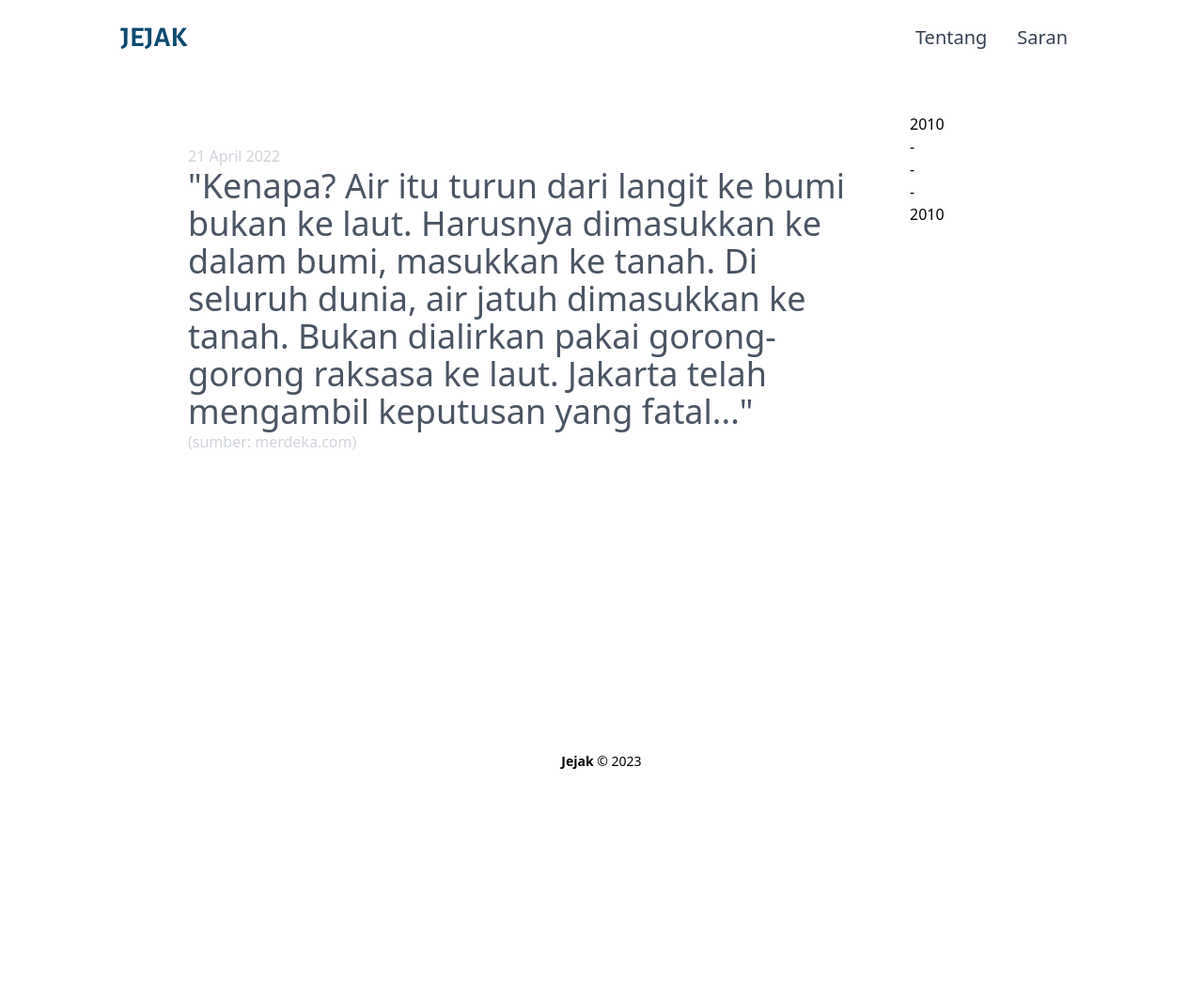
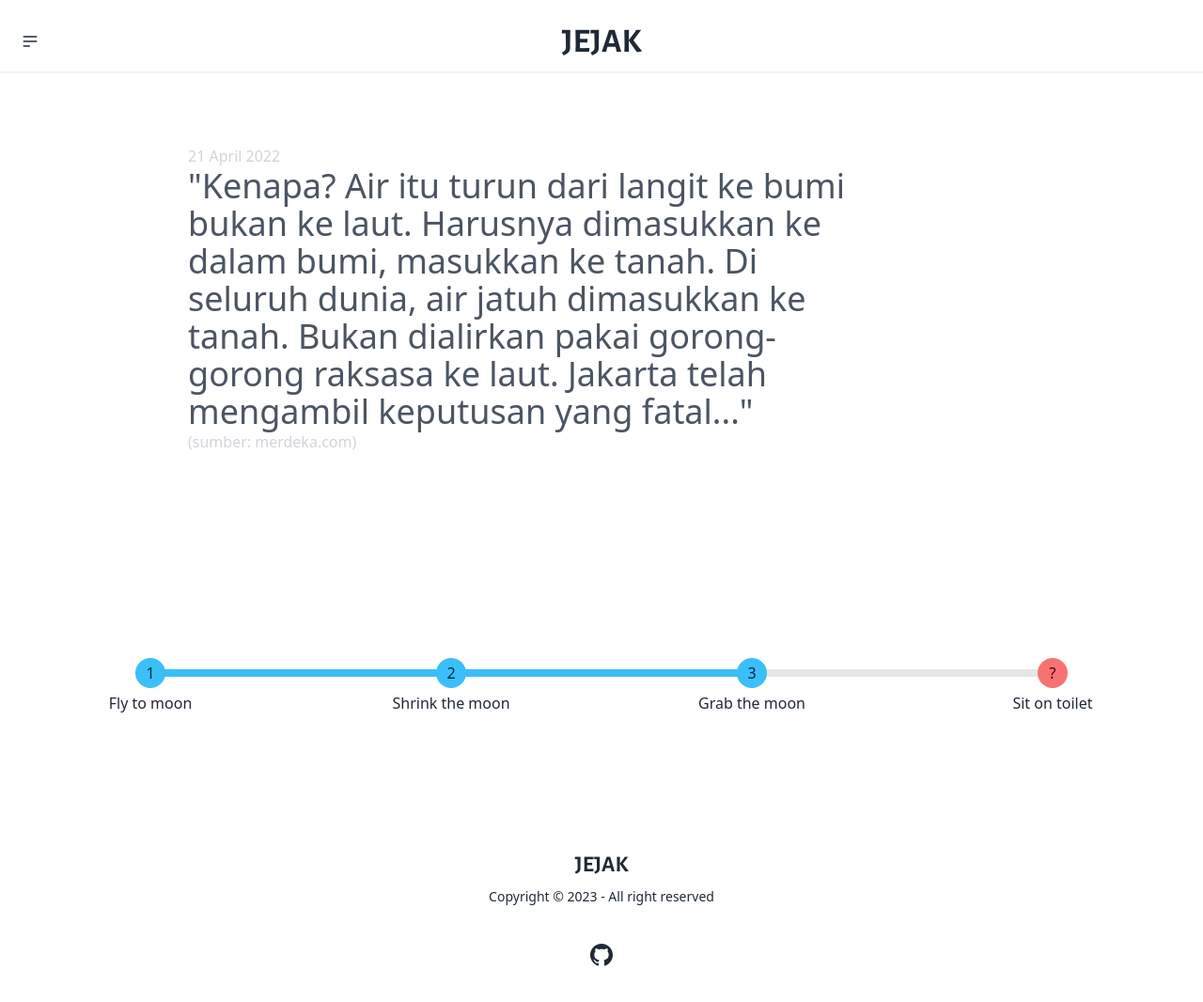
Before and after one commit to adibangkai/the-timeline, a Next.js app: page /jejak/anie in a window 1280 px wide. Shown: the whole page at 94% size. Before the commit the page ends 852 px from the top, so only its background shows below. Built offline with nearby package versions, Linux system fonts and the light colour scheme.

Commit message:
reworked with daisy

```diff
--- a/app/jejak/[id]/page.tsx
+++ b/app/jejak/[id]/page.tsx
@@ -1,8 +1,11 @@
 import Navbar from "@/components/Navbar";
+import Timeline from "@/components/Timeline";
 import Image from "next/image";
+import Script from "next/script";
 
 export default function Jejak() {
   return (
+    <>
       <div className="w-full">
         <div className="px-0 md:px-40 snap-y snap-mandatory overflow-scroll h-screen  my-auto scroll-smooth">
           <div
@@ -54,24 +57,8 @@ export default function Jejak() {
             </div>
           </div>
         </div>
-
-      <div className="fixed z-20 flex flex-row items-center top-20 right-[max(0px,calc(50%-45rem))] w-[19.5rem] py-10 overflow-y-auto hidden xl:block">
-        <ul>
-          <li className="flex gap-2">
-            <a className="year" href="#jkt">
-              2010
-            </a>
-          </li>
-          <li>-</li>
-          <li>-</li>
-          <li>-</li>
-          <li>
-            <a className="year" href="#jkt">
-              2010
-            </a>
-          </li>
-        </ul>
       </div>
-    </div>
+      <Timeline />
+    </>
   );
 }
--- a/app/layout.tsx
+++ b/app/layout.tsx
@@ -1,3 +1,4 @@
+import Footer from "@/components/Footer";
 import Navbar from "@/components/Navbar";
 import "@/styles/style.css";
 import { Alegreya_Sans } from "@next/font/google";
@@ -19,12 +20,7 @@ export default function RootLayout({
       <body className="bg-white h-screen w-screen">
         <Navbar />
         {children}
-        <div className="text-center pb-8 font-light text-sm">
-          <a href="https://github.com/adibangkai/" className="font-bold">
-            Jejak
-          </a>{" "}
-          © 2023
-        </div>
+        <Footer />
       </body>
     </html>
   );
--- a/app/page.tsx
+++ b/app/page.tsx
@@ -1,10 +1,12 @@
+import Carousel from "@/components/Carousel";
 import Navbar from "@/components/Navbar";
 import ProfileCard from "@/components/ProfileCard";
 import Image from "next/image";
 
 export default function Home() {
   return (
-    <div className="w-full">
+    <div className="w-full bg-base">
+      {/* <Carousel /> */}
       <div className="grid grid-cols-4 gap-5 px-0 md:px-40   mt-32  my-auto mb-10">
         <ProfileCard poto="jokowi" />
         <ProfileCard poto="ganjar" />
--- /dev/null
+++ b/components/Carousel.tsx
@@ -0,0 +1,54 @@
+"use client";
+export default function Carousel() {
+  return (
+    <div className="carousel w-full">
+      <div id="slide1" className="carousel-item relative w-full">
+        <img src="/capres/anies.png" className="w-full" />
+
+        <div className="absolute flex justify-between transform -translate-y-1/2 left-5 right-5 top-1/2">
+          <a href="#slide4" className="btn btn-circle">
+            ❮
+          </a>
+          <a href="#slide2" className="btn btn-circle">
+            ❯
+          </a>
+        </div>
+      </div>
+      <div id="slide2" className="carousel-item relative w-full">
+        <img src="/capres/anies.png" className="w-full" />
+
+        <div className="absolute flex justify-between transform -translate-y-1/2 left-5 right-5 top-1/2">
+          <a href="#slide1" className="btn btn-circle">
+            ❮
+          </a>
+          <a href="#slide3" className="btn btn-circle">
+            ❯
+          </a>
+        </div>
+      </div>
+      <div id="slide3" className="carousel-item relative w-full">
+        <img src="/capres/anies.png" className="w-full" />
+
+        <div className="absolute flex justify-between transform -translate-y-1/2 left-5 right-5 top-1/2">
+          <a href="#slide2" className="btn btn-circle">
+            ❮
+          </a>
+          <a href="#slide4" className="btn btn-circle">
+            ❯
+          </a>
+        </div>
+      </div>
+      <div id="slide4" className="carousel-item relative w-full">
+        <img src="/capres/anies.png" className="w-full" />
+        <div className="absolute flex justify-between transform -translate-y-1/2 left-5 right-5 top-1/2">
+          <a href="#slide3" className="btn btn-circle">
+            ❮
+          </a>
+          <a href="#slide1" className="btn btn-circle">
+            ❯
+          </a>
+        </div>
+      </div>
+    </div>
+  );
+}
--- /dev/null
+++ b/components/Footer.tsx
@@ -0,0 +1,25 @@
+export default function Footer() {
+  return (
+    <footer className="footer footer-center p-10 bg-white text-dark-content">
+      <div>
+        <p className="font-bold judul text-2xl">JEJAK</p>
+        <p>Copyright © 2023 - All right reserved</p>
+      </div>
+      <div>
+        <div className="grid grid-flow-col gap-4">
+          <a href="https://github.com/adibangkai">
+            <svg
+              xmlns="http://www.w3.org/2000/svg"
+              width="24"
+              height="24"
+              viewBox="0 0 24 24"
+              className="fill-current"
+            >
+              <path d="M12 0c-6.626 0-12 5.373-12 12 0 5.302 3.438 9.8 8.207 11.387.599.111.793-.261.793-.577v-2.234c-3.338.726-4.033-1.416-4.033-1.416-.546-1.387-1.333-1.756-1.333-1.756-1.089-.745.083-.729.083-.729 1.205.084 1.839 1.237 1.839 1.237 1.07 1.834 2.807 1.304 3.492.997.107-.775.418-1.305.762-1.604-2.665-.305-5.467-1.334-5.467-5.931 0-1.311.469-2.381 1.236-3.221-.124-.303-.535-1.524.117-3.176 0 0 1.008-.322 3.301 1.23.957-.266 1.983-.399 3.003-.404 1.02.005 2.047.138 3.006.404 2.291-1.552 3.297-1.23 3.297-1.23.653 1.653.242 2.874.118 3.176.77.84 1.235 1.911 1.235 3.221 0 4.609-2.807 5.624-5.479 5.921.43.372.823 1.102.823 2.222v3.293c0 .319.192.694.801.576 4.765-1.589 8.199-6.086 8.199-11.386 0-6.627-5.373-12-12-12z" />
+            </svg>
+          </a>
+        </div>
+      </div>
+    </footer>
+  );
+}
--- a/components/Navbar.tsx
+++ b/components/Navbar.tsx
@@ -1,34 +1,46 @@
+import Link from "next/link";
 const Navbar = () => {
   return (
-    <nav className="fixed px-8 md:px-32 sm:px-20 bg-white py-2.5  w-full z-20 top-0 left-0">
-      <div className="container flex flex-wrap items-center justify-between mx-auto">
-        <p className="flex items-center">
-          <span className="judul self-center text-3xl font-semibold whitespace-nowrap text-sky-900 ">
-            JEJAK
-          </span>
-        </p>
-        <div className="items-center justify-between w-full md:flex md:w-auto hidden">
-          <ul className="flex flex-col p-4 mt-4 border border-gray-100 rounded-lg bg-gray-50 md:flex-row md:space-x-8 md:mt-0 md:text-xl md:font-medium md:border-0 md:bg-white ">
+    <div className="navbar fixed top-0 z-20 pt-5 glass">
+      <div className="navbar-start">
+        <div className="dropdown">
+          <label tabIndex={0} className="btn btn-ghost btn-circle">
+            <svg
+              xmlns="http://www.w3.org/2000/svg"
+              className="h-5 w-5"
+              fill="none"
+              viewBox="0 0 24 24"
+              stroke="currentColor"
+            >
+              <path
+                strokeLinecap="round"
+                strokeLinejoin="round"
+                strokeWidth="2"
+                d="M4 6h16M4 12h16M4 18h7"
+              />
+            </svg>
+          </label>
+          <ul
+            tabIndex={0}
+            className="menu menu-compact dropdown-content mt-3 p-2 shadow bg-base-100 rounded-box w-52"
+          >
             <li>
-              <a
-                href="#"
-                className="block py-2 pl-3 pr-4 text-gray-700 rounded hover:bg-gray-900 md:hover:bg-transparent md:hover:text-blue-700 md:p-0  "
-              >
-                Tentang
-              </a>
+              <a>Homepage</a>
             </li>
             <li>
-              <a
-                href="#"
-                className="block py-2 pl-3 pr-4 text-gray-700 rounded hover:bg-gray-900 md:hover:bg-transparent md:hover:text-blue-700 md:p-0  "
-              >
-                Saran
-              </a>
+              <a>Portfolio</a>
+            </li>
+            <li>
+              <a>About</a>
             </li>
           </ul>
         </div>
       </div>
-    </nav>
+      <div className="navbar-center">
+        <a className="btn btn-ghost normal-case text-4xl judul">JEJAK</a>
+      </div>
+      <div className="navbar-end"></div>
+    </div>
   );
 };
 
--- /dev/null
+++ b/components/Timeline.tsx
@@ -0,0 +1,80 @@
+const Timeline = () => {
+  return (
+    <ul className="steps w-full  mx-auto z-30 sticky bottom-10">
+      <li className="step step-info ">Fly to moon</li>
+      <li className="step step-info ">Shrink the moon</li>
+      <li className="step step-info ">Grab the moon</li>
+      <li className="step step-error" data-content="?">
+        Sit on toilet
+      </li>
+    </ul>
+  );
+  // return (
+  //   <div className="w-8/12 mx-auto z-30 sticky bottom-20 ">
+  //     <div className="bg-gray-600 h-1 flex items-center justify-between">
+  //       <div className="w-1/3 flex justify-between bg-sky-700 h-1 items-center relative">
+  //         <div className="bg-amber-700 h-6 w-6 rounded-full shadow flex items-center justify-center -ml-2">
+  //           3
+  //         </div>
+  //         <div className="bg-rose-300  h-6 w-6 rounded-full shadow flex items-center justify-center -mr-3 relative">
+  //           4
+  //         </div>
+  //         <div className="absolute left-[-16px]">
+  //           <div className="relative bg-green-200 shadow-lg px-2 py-1 rounded mt-16 -mr-7">
+  //             <p
+  //               tabindex="0"
+  //               className="focus:outline-none text-indigo-700  text-xs font-bold"
+  //             >
+  //               2023
+  //             </p>
+  //           </div>
+  //         </div>
+  //       </div>
+  //       <div className="w-1/3 flex justify-center">
+  //         <div className="bg-gray-200  h-6 w-6 rounded-full shadow flex items-center justify-center">
+  //           5
+  //         </div>
+  //       </div>
+  //       <div className="w-1/3 flex justify-between bg-sky-700 h-1 items-center relative">
+  //         <div className="bg-amber-700 h-6 w-6 rounded-full shadow flex items-center justify-center -ml-2">
+  //           3
+  //         </div>
+  //         <div className="bg-rose-300  h-6 w-6 rounded-full shadow flex items-center justify-center -mr-3 relative">
+  //           4
+  //         </div>
+  //         <div className="absolute left-[-16px]">
+  //           <div className="relative bg-green-200 shadow-lg px-2 py-1 rounded mt-16 -mr-7">
+  //             <p
+  //               tabindex="0"
+  //               className="focus:outline-none text-indigo-700  text-xs font-bold"
+  //             >
+  //               2023
+  //             </p>
+  //           </div>
+  //         </div>
+  //       </div>
+  //       <div className="w-1/3 flex justify-center">
+  //         <div className="bg-gray-200  h-6 w-6 rounded-full shadow flex items-center justify-center">
+  //           5
+  //         </div>
+  //       </div>
+  //       <div className="w-1/3 flex justify-end bg-sky-700 h-1 items-center relative">
+  //         <div className="bg-rose-300  h-6 w-6 rounded-full shadow flex items-center justify-center -mr-3 relative">
+  //           4
+  //         </div>
+  //         <div className="absolute right-0">
+  //           <div className="relative bg-green-200 shadow-lg px-2 py-1 rounded mt-16 -mr-7">
+  //             <p
+  //               tabindex="0"
+  //               className="focus:outline-none text-indigo-700  text-xs font-bold"
+  //             >
+  //               2024
+  //             </p>
+  //           </div>
+  //         </div>
+  //       </div>
+  //     </div>
+  //   </div>
+  // );
+};
+export default Timeline;
--- a/package.json
+++ b/package.json
@@ -14,6 +14,7 @@
     "@types/node": "18.11.18",
     "@types/react": "18.0.27",
     "@types/react-dom": "18.0.10",
+    "daisyui": "^2.50.0",
     "eslint": "8.33.0",
     "eslint-config-next": "13.1.6",
     "next": "13.1.6",
--- a/tailwind.config.js
+++ b/tailwind.config.js
@@ -13,5 +13,5 @@ module.exports = {
       },
     },
   },
-  plugins: [],
+  plugins: [require("daisyui")],
 };
```
Also changed, not shown: 1 other file (tests, documents, lock files or other folders). Lines whose indentation alone changed are shown as unchanged.
